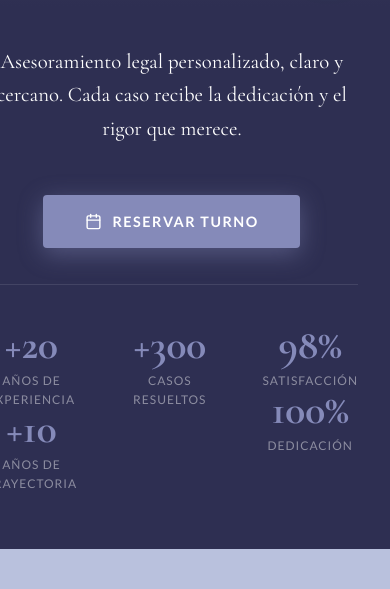
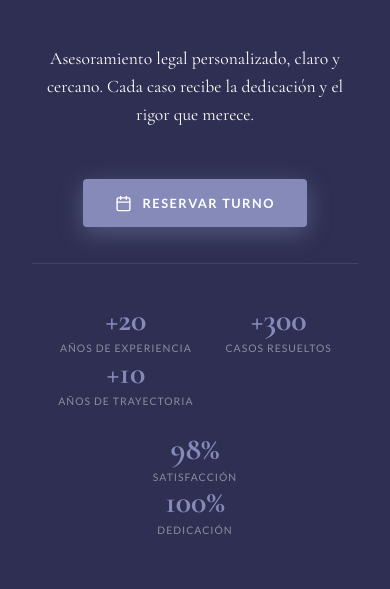
Before and after one commit to Dantefinci18/estudio-sgimenez-web, a React (Vite) app: page / in a window 390 px wide. Shown: the part 837-1426 px from the top of the page. Built offline with nearby package versions, Linux system fonts and the light colour scheme; grey boxes are pictures that could not be loaded.

Commit message:
fix: corrijo el responsive

```diff
--- a/src/estilos/inicio.css
+++ b/src/estilos/inicio.css
@@ -270,9 +270,41 @@
 
     .hero-sub{
         margin-top: -10px;
+        max-width: 100%;
+        font-size: 1.1rem;
+    }
+
+    .btn-reservar {
+        padding: 0.85rem 2rem;
+        font-size: 0.8rem;
     }
 
     .hero-stats{
+        flex-wrap: wrap;
+        row-gap: 1.5rem;
+        column-gap: 2rem;
         margin-bottom: 0.5rem;
     }
+
+    .stat-number {
+        font-size: 2rem;
+    }
+
+    .stat-label {
+        font-size: 0.65rem;
+    }
 }
+
+@media (max-width: 360px) {
+    .hero-content {
+        padding: 2.5rem 1.25rem;
+    }
+
+    .hero-stats{
+        column-gap: 1.25rem;
+    }
+
+    .stat-number {
+        font-size: 1.7rem;
+    }
+}
```
